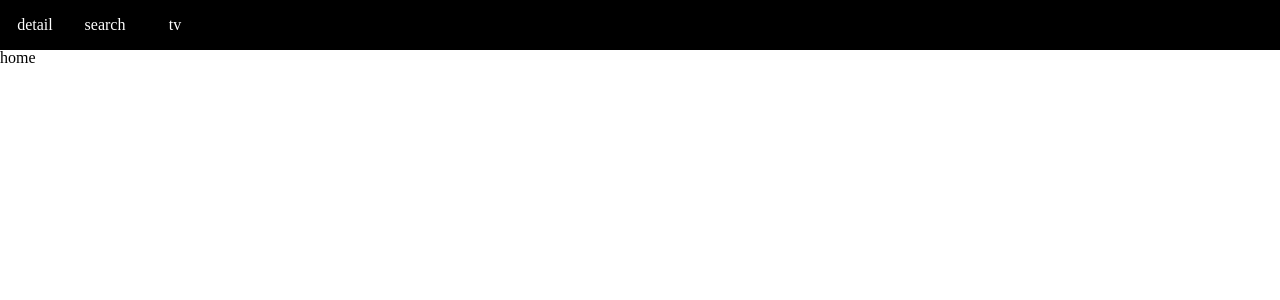
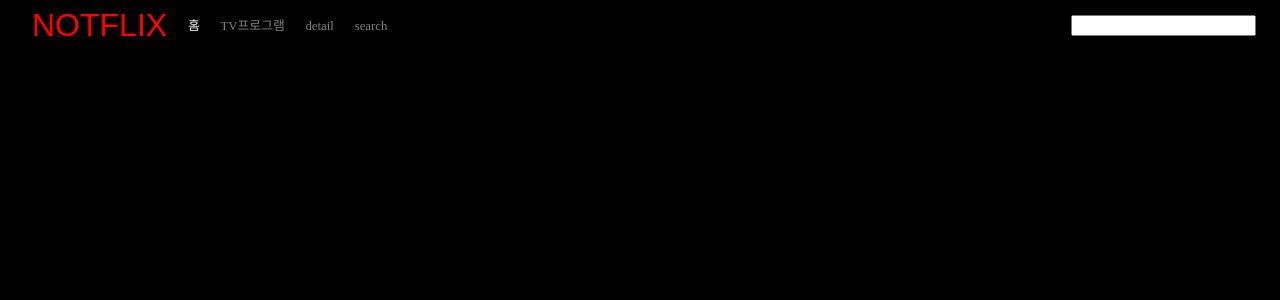
Before and after one commit to ckdtjs505/notflix, a React (Create React App) app: page / in a window 1280 px wide. Shown: the top 300 px of the page. Built offline with nearby package versions, Linux system fonts and the light colour scheme.

Commit message:
feat : update header

```diff
--- a/src/components/App.js
+++ b/src/components/App.js
@@ -4,12 +4,14 @@ import reset from "styled-reset";
 
 const GlobalStyle = createGlobalStyle`
   ${reset};
+  @import url('https://fonts.googleapis.com/css2?family=Oswald:wght@600&display=swap');
   a{
     text-decoration:none;
     color:inherit;
   }
   body {
-    padding-top:50px
+    background-color:black;
+    padding-top:50px;
   }
 `;
 
--- a/src/components/header.js
+++ b/src/components/header.js
@@ -2,7 +2,7 @@ import { Link, withRouter } from "react-router-dom";
 import styled from "styled-components";
 
 const Header = styled.header`
-  background-color: black;
+  background-color: rgba(10, 10, 10 0.5);
   position: fixed;
   top: 0;
   bottom: 0;
@@ -11,36 +11,50 @@ const Header = styled.header`
   height: 50px;
   display: flex;
   align-items: center;
+  justify-content: space-between;
 `;
 const List = styled.ul`
   display: flex;
+  align-items: center;
 `;
 const Item = styled.li`
-  height: 50px;
-  border-bottom: ${props => (props.current ? "solid red 2px" : "solid red 0px")};
+  color: ${props => (props.current ? "white" : "gray")};
 `;
 const SLink = styled(Link)`
-  display: flex;
-  align-items: center;
-  justify-content: center;
+  margin-left: 1.3rem;
   width: 70px;
-  height: 100%;
-  color: white;
-  font-size: 1rem;
+  font-size: 0.8rem;
 `;
+const HomeLink = styled(Link)`
+  font-family: "Oswald", sans-serif;
+  font-size: 2rem;
+  margin-left: 2rem;
+  color: red;
+`;
+
+const Search = styled.input`
+  margin-right: 1.5rem;
+`
 
 export default withRouter(({ location: { pathname } }) => (
   <Header>
     <List>
+      <Item current={pathname === "/"}>
+        <HomeLink to="/">NOTFLIX</HomeLink>
+      </Item>
+      <Item current={pathname === "/"}>
+        <SLink to="/">홈</SLink>
+      </Item>
+      <Item current={pathname === "/tv"}>
+        <SLink to="/tv">TV프로그램</SLink>
+      </Item>
       <Item current={pathname === "/detail"}>
         <SLink to="/detail">detail</SLink>
       </Item>
       <Item current={pathname === "/search"}>
         <SLink to="/search">search</SLink>
       </Item>
-      <Item current={pathname === "/tv"}>
-        <SLink to="/tv">tv</SLink>
-      </Item>
     </List>
+    <Search></Search>
   </Header>
 ));
```
